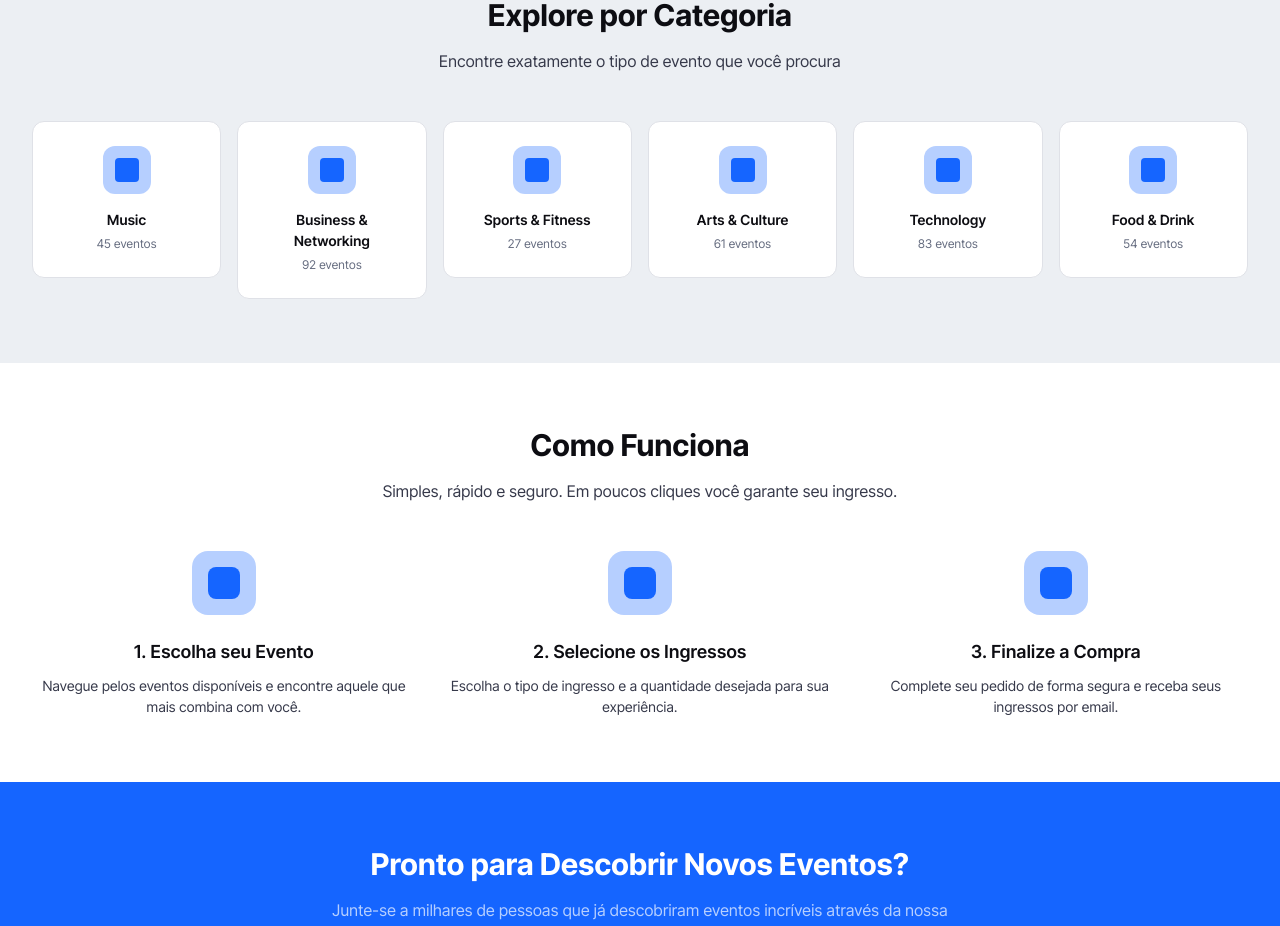
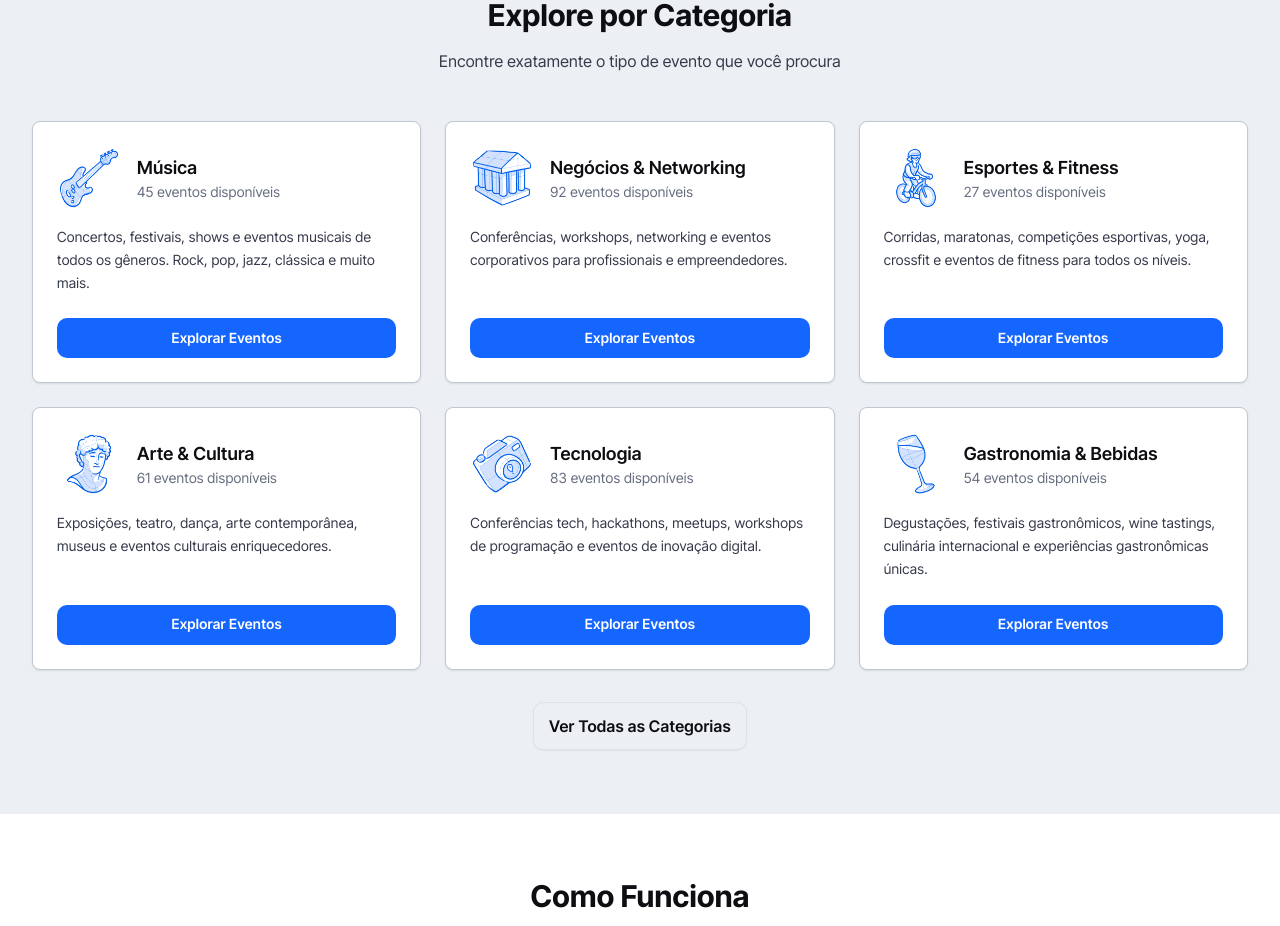
Before and after one commit to gustavocaraciolo/tickety-frontend, a Next.js app: page /shop in a window 1280 px wide. Shown: the part 1980-2906 px from the top of the page. Built offline with nearby package versions, Linux system fonts and the light colour scheme.

Commit message:
Enhance HomePage by integrating SimpleCard for category display, adding dynamic category names, descriptions, and icons, along with a button to explore events.

```diff
--- a/app/shop/page.tsx
+++ b/app/shop/page.tsx
@@ -9,6 +9,7 @@ import EventCard from "@/components/EventCard";
 import ElegantCarousel from "@/components/ElegantCarousel";
 import { featuredEvents, upcomingEvents } from "@/data/expandedEvents";
 import { tableContent as categoriesData } from "@/templates/Events/CategoriesPage/content";
+import SimpleCard from "@/components/SimpleCard";
 
 const HomePage = () => {
     const [searchQuery, setSearchQuery] = useState("");
@@ -18,7 +19,12 @@ const HomePage = () => {
         window.location.href = `/shop/events?search=${encodeURIComponent(searchQuery)}`;
     };
 
-    const popularCategories = categoriesData.slice(0, 6);
+    const popularCategories = categoriesData.slice(0, 6).map(category => ({
+        ...category,
+        categoryName: getCategoryNamePT(category.slug),
+        description: getCategoryDescription(category.slug),
+        icon: getCategoryIcon(category.slug)
+    }));
 
     return (
         <div className="min-h-screen">
@@ -67,26 +73,54 @@ const HomePage = () => {
                         </p>
                     </div>
 
-                    <div className="grid grid-cols-2 md:grid-cols-3 lg:grid-cols-6 gap-4">
+                    <div className="grid grid-cols-1 md:grid-cols-2 lg:grid-cols-3 gap-6">
                         {popularCategories.map((category) => (
-                            <Link
-                                key={category.slug}
-                                href={`/shop/events?category=${category.slug}`}
-                                className="group"
-                            >
-                                <div className="bg-white border border-gray-100 rounded-xl p-6 text-center hover:shadow-md transition-shadow group-hover:border-primary-200">
-                                    <div className="w-12 h-12 bg-primary-100 rounded-xl flex items-center justify-center mx-auto mb-4 group-hover:bg-primary-200 transition-colors">
-                                        <div className="w-6 h-6 bg-primary-500 rounded"></div>
+                            <SimpleCard key={category.id} className="p-6 hover:shadow-lg transition-all duration-300 hover:scale-105 group cursor-pointer flex flex-col h-full">
+                                <div className="flex items-center mb-4">
+                                    <div className="w-16 h-16 rounded-xl flex items-center justify-center mr-4 overflow-hidden">
+                                        <Image
+                                            src={`/images/icons/${category.icon}.png`}
+                                            alt={category.categoryName}
+                                            width={64}
+                                            height={64}
+                                            className="w-16 h-16 object-cover"
+                                        />
                                     </div>
-                                    <h3 className="text-body-md font-semibold text-gray-900 mb-1">
-                                        {category.categoryName}
-                                    </h3>
-                                    <p className="text-body-sm text-gray-500">
-                                        {category.eventsCount} eventos
-                                    </p>
+                                    <div>
+                                        <h3 className="text-lg font-semibold text-gray-900 group-hover:text-primary-600 transition-colors">
+                                            {category.categoryName}
+                                        </h3>
+                                        <p className="text-sm text-gray-500">
+                                            {category.eventsCount} eventos disponíveis
+                                        </p>
+                                    </div>
                                 </div>
-                            </Link>
+
+                                <p className="text-gray-600 mb-6 leading-relaxed flex-grow">
+                                    {category.description}
+                                </p>
+
+                                <div className="mt-auto">
+                                    <Link href={`/shop/events?category=${category.slug}`}>
+                                        <Button
+                                            className="w-full group-hover:bg-primary-600 transition-colors"
+                                            isPrimary
+                                            isMedium
+                                        >
+                                            Explorar Eventos
+                                        </Button>
+                                    </Link>
+                                </div>
+                            </SimpleCard>
                         ))}
+                    </div>
+
+                    <div className="text-center mt-8">
+                        <Link href="/shop/categories">
+                            <Button isSecondary isLarge>
+                                Ver Todas as Categorias
+                            </Button>
+                        </Link>
                     </div>
                 </div>
             </section>
@@ -163,4 +197,68 @@ const HomePage = () => {
     );
 };
 
+// Helper functions
+function getCategoryNamePT(slug: string): string {
+    const names: Record<string, string> = {
+        'music': 'Música',
+        'business-networking': 'Negócios & Networking',
+        'sports-fitness': 'Esportes & Fitness',
+        'arts-culture': 'Arte & Cultura',
+        'technology': 'Tecnologia',
+        'food-drink': 'Gastronomia & Bebidas',
+        'education-workshops': 'Educação & Workshops',
+        'health-wellness': 'Saúde & Bem-estar',
+        'charity-causes': 'Causas Sociais',
+        'family-kids': 'Família & Crianças',
+        'travel-adventure': 'Viagem & Aventura',
+        'gaming-entertainment': 'Gaming & Entretenimento',
+        'outdoor-nature': 'Ar Livre & Natureza',
+        'creative-design': 'Criativo & Design',
+        'relationships-dating': 'Relacionamentos & Encontros'
+    };
+    return names[slug] || 'Categoria';
+}
+
+function getCategoryDescription(slug: string): string {
+    const descriptions: Record<string, string> = {
+        'music': 'Concertos, festivais, shows e eventos musicais de todos os gêneros. Rock, pop, jazz, clássica e muito mais.',
+        'business-networking': 'Conferências, workshops, networking e eventos corporativos para profissionais e empreendedores.',
+        'sports-fitness': 'Corridas, maratonas, competições esportivas, yoga, crossfit e eventos de fitness para todos os níveis.',
+        'arts-culture': 'Exposições, teatro, dança, arte contemporânea, museus e eventos culturais enriquecedores.',
+        'technology': 'Conferências tech, hackathons, meetups, workshops de programação e eventos de inovação digital.',
+        'food-drink': 'Degustações, festivais gastronômicos, wine tastings, culinária internacional e experiências gastronômicas únicas.',
+        'education-workshops': 'Cursos, workshops, palestras, treinamentos e eventos educacionais para desenvolvimento pessoal e profissional.',
+        'health-wellness': 'Yoga, meditação, retiros, terapias alternativas e eventos focados no bem-estar físico e mental.',
+        'charity-causes': 'Eventos beneficentes, campanhas solidárias, ações sociais e oportunidades de fazer a diferença.',
+        'family-kids': 'Eventos familiares, atividades infantis, brincadeiras educativas e entretenimento para todas as idades.',
+        'travel-adventure': 'Trekking, camping, escalada, aventuras ao ar livre, viagens em grupo e experiências de exploração únicas.',
+        'gaming-entertainment': 'Torneios de e-sports, lançamentos de jogos, convenções de gaming, reality shows e entretenimento digital.',
+        'outdoor-nature': 'Acampamentos, trilhas, observação de pássaros, fotografia da natureza, yoga ao ar livre e conexão com a natureza.',
+        'creative-design': 'Workshops de arte, design thinking, fotografia criativa, artesanato, ilustração e expressão artística.',
+        'relationships-dating': 'Speed dating, jantares românticos, workshops de relacionamento, encontros temáticos e conexões especiais.'
+    };
+    return descriptions[slug] || 'Eventos incríveis esperando por você';
+}
+
+function getCategoryIcon(slug: string): string {
+    const icons: Record<string, string> = {
+        'music': 'music',
+        'business-networking': 'business',
+        'sports-fitness': 'sports',
+        'arts-culture': 'arts',
+        'technology': 'technology',
+        'food-drink': 'food',
+        'education-workshops': 'education',
+        'health-wellness': 'wellness',
+        'charity-causes': 'charity',
+        'family-kids': 'family',
+        'travel-adventure': 'travel',
+        'gaming-entertainment': 'gaming',
+        'outdoor-nature': 'outdoor',
+        'creative-design': 'creative',
+        'relationships-dating': 'relationships'
+    };
+    return icons[slug] || 'calendar';
+}
+
 export default HomePage;
```
